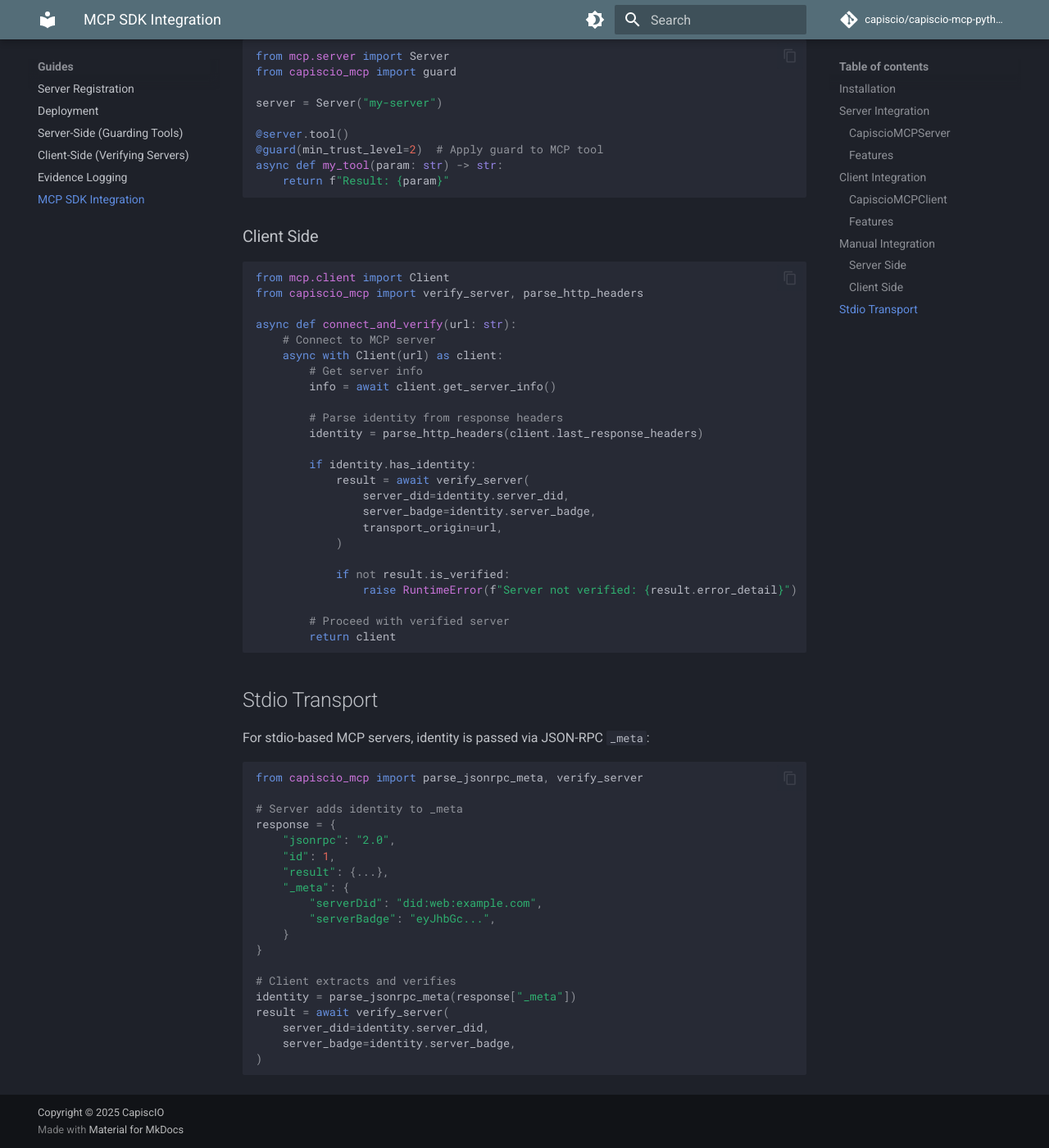
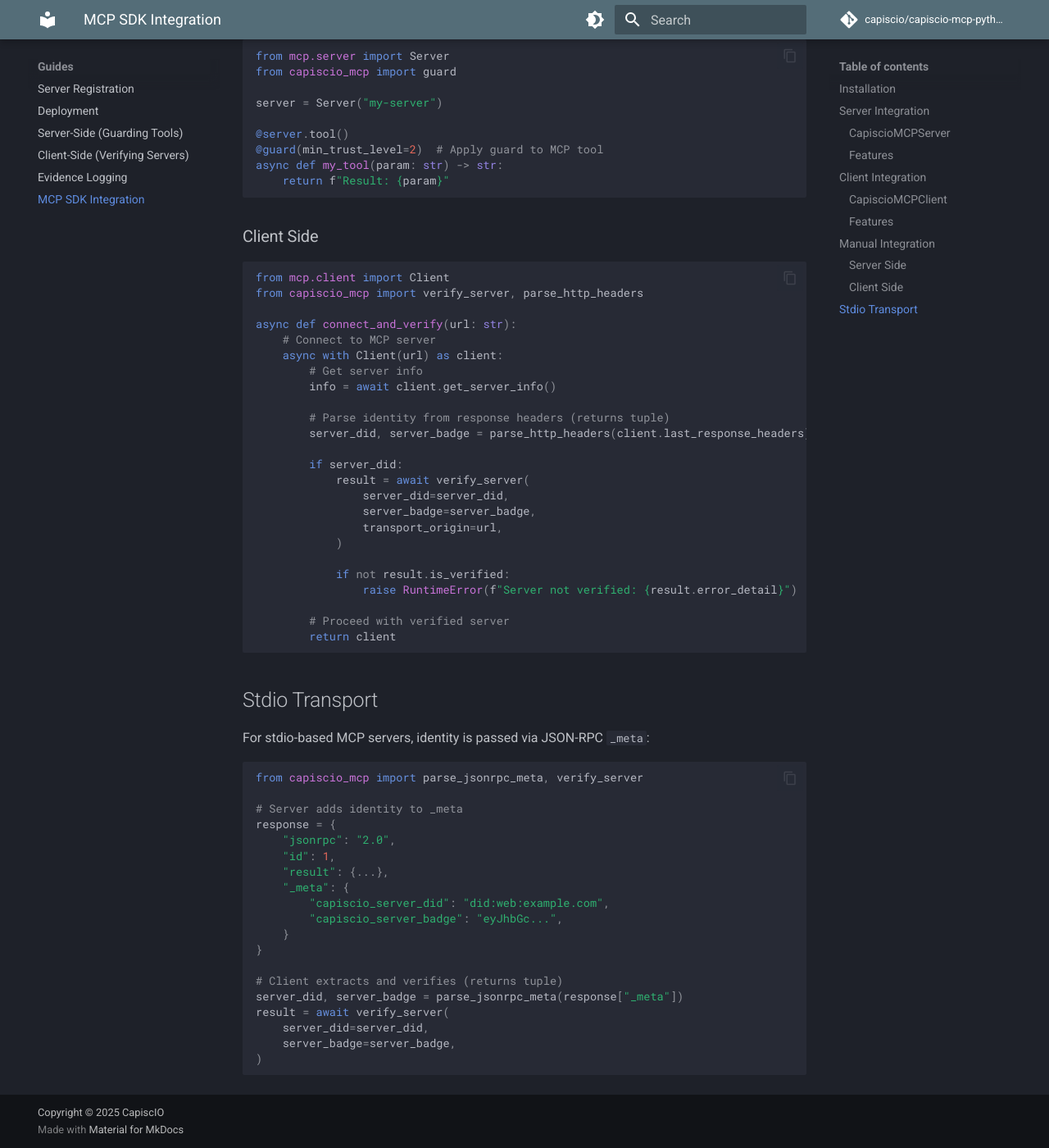
Before and after one commit to capiscio/capiscio-mcp-python, an MkDocs documentation site: the page built from docs/guides/mcp-integration.md, in a window 1280 px wide and 1400 px high, scrolled down 1944 px. Shown: the whole window at 82% size. Built offline with MkDocs 1.6.1 and Material for MkDocs 9.7.7, drawn with Linux system fonts in a browser that asks for light colours; comment, search, counter and statistics services are not loaded.

Commit message:
docs: fix rendering bugs, meta keys, and API mismatches (#21)
* docs: fix rendering bug and _meta key names

- Remove wrapping 4-backtick code fence from server-registration.md that
  caused entire page to render as a code block (P0-2)
- Fix _meta keys from camelCase (serverDid/serverBadge) to snake_case
  (capiscio_server_did/capiscio_server_badge) per RFC-007 §6.2 (P0-3)

Fixes: DOCS_REMEDIATION_PLAN P0-2, P0-3

* docs: fix API mismatches in MCP Guard documentation

- parse_http_headers/parse_jsonrpc_meta return tuples, not objects.
  Fixed all examples from identity.server_did to tuple unpacking.
- get_caller_credential → get_credential (actual function name)
- Added set_credential to API reference members list

Fixes: DOCS_REMEDIATION_PLAN P2-10

````diff
--- a/docs/guides/mcp-integration.md
+++ b/docs/guides/mcp-integration.md
@@ -102,13 +102,13 @@ async def connect_and_verify(url: str):
         # Get server info
         info = await client.get_server_info()
 
-        # Parse identity from response headers
-        identity = parse_http_headers(client.last_response_headers)
+        # Parse identity from response headers (returns tuple)
+        server_did, server_badge = parse_http_headers(client.last_response_headers)
 
-        if identity.has_identity:
+        if server_did:
             result = await verify_server(
-                server_did=identity.server_did,
-                server_badge=identity.server_badge,
+                server_did=server_did,
+                server_badge=server_badge,
                 transport_origin=url,
             )
 
@@ -132,15 +132,15 @@ response = {
     "id": 1,
     "result": {...},
     "_meta": {
-        "serverDid": "did:web:example.com",
-        "serverBadge": "eyJhbGc...",
+        "capiscio_server_did": "did:web:example.com",
+        "capiscio_server_badge": "eyJhbGc...",
     }
 }
 
-# Client extracts and verifies
-identity = parse_jsonrpc_meta(response["_meta"])
+# Client extracts and verifies (returns tuple)
+server_did, server_badge = parse_jsonrpc_meta(response["_meta"])
 result = await verify_server(
-    server_did=identity.server_did,
-    server_badge=identity.server_badge,
+    server_did=server_did,
+    server_badge=server_badge,
 )
 ```
````
Also changed, not shown: docs/api-reference.md (+2 -1 lines), docs/guides/client-side.md (+10 -8 lines), docs/guides/server-registration.md (+0 -3 lines), docs/guides/server-side.md (+2 -2 lines).
